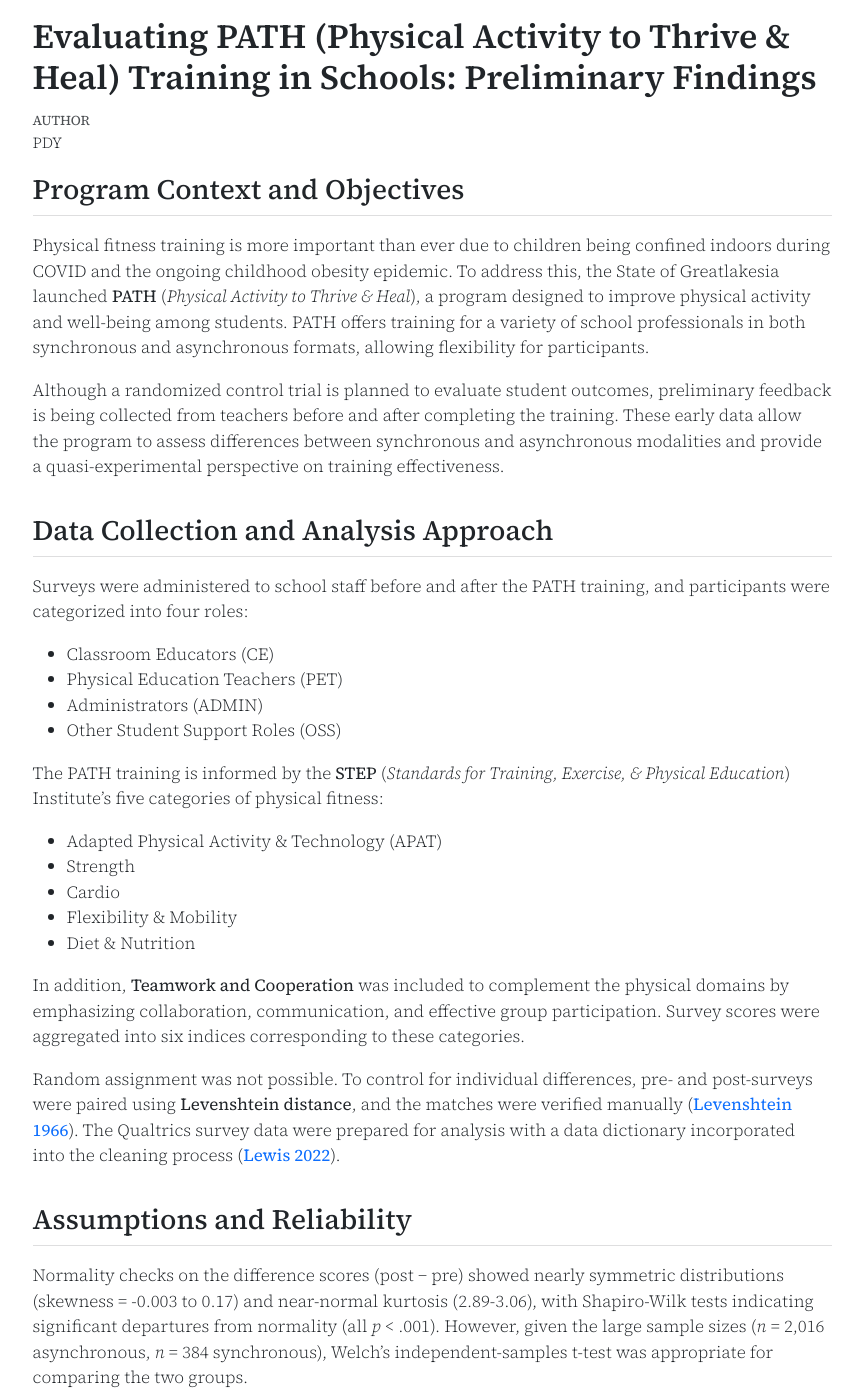
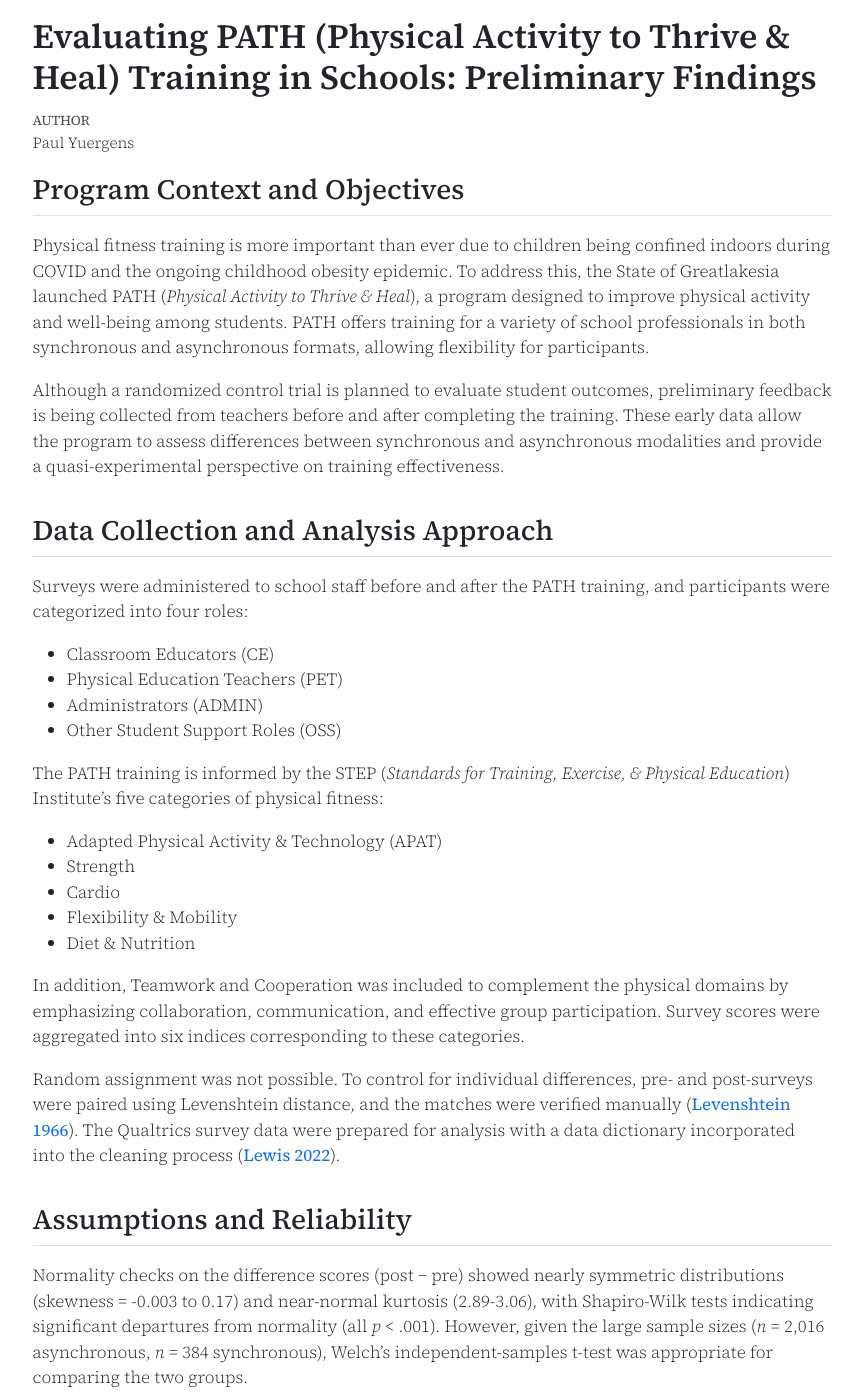
Before and after one commit to pyrgns/pyrgns.github.io, a Jekyll site: the page PE_Report.html, which Jekyll copies as it is, in a window 1280 px wide and 1400 px high. Shown: the whole window, without its empty margins (208-1071 px from the left). Built offline with Jekyll 4.4.1, drawn with Linux system fonts in a browser that asks for light colours.

Commit message:
Update PE_Report.html

```diff
--- a/PE_Report.html
+++ b/PE_Report.html
@@ -78,7 +78,7 @@ div.csl-indent {
     <div>
     <div class="quarto-title-meta-heading">Author</div>
     <div class="quarto-title-meta-contents">
-             <p>PDY </p>
+             <p>Paul Yuergens</p>
           </div>
   </div>
 
@@ -93,7 +93,7 @@ div.csl-indent {
 
 <section id="program-context-and-objectives" class="level2">
 <h2 class="anchored" data-anchor-id="program-context-and-objectives">Program Context and Objectives</h2>
-<p>Physical fitness training is more important than ever due to children being confined indoors during COVID and the ongoing childhood obesity epidemic. To address this, the State of Greatlakesia launched <strong>PATH</strong> (<em>Physical Activity to Thrive &amp; Heal</em>), a program designed to improve physical activity and well-being among students. PATH offers training for a variety of school professionals in both synchronous and asynchronous formats, allowing flexibility for participants.</p>
+<p>Physical fitness training is more important than ever due to children being confined indoors during COVID and the ongoing childhood obesity epidemic. To address this, the State of Greatlakesia launched PATH (<em>Physical Activity to Thrive &amp; Heal</em>), a program designed to improve physical activity and well-being among students. PATH offers training for a variety of school professionals in both synchronous and asynchronous formats, allowing flexibility for participants.</p>
 <p>Although a randomized control trial is planned to evaluate student outcomes, preliminary feedback is being collected from teachers before and after completing the training. These early data allow the program to assess differences between synchronous and asynchronous modalities and provide a quasi-experimental perspective on training effectiveness.</p>
 </section>
 <section id="data-collection-and-analysis-approach" class="level2">
@@ -105,7 +105,7 @@ div.csl-indent {
 <li>Administrators (ADMIN)</li>
 <li>Other Student Support Roles (OSS)</li>
 </ul>
-<p>The PATH training is informed by the <strong>STEP</strong> (<em>Standards for Training, Exercise, &amp; Physical Education</em>) Institute’s five categories of physical fitness:</p>
+<p>The PATH training is informed by the STEP (<em>Standards for Training, Exercise, &amp; Physical Education</em>) Institute’s five categories of physical fitness:</p>
 <ul>
 <li>Adapted Physical Activity &amp; Technology (APAT)</li>
 <li>Strength</li>
@@ -113,8 +113,8 @@ div.csl-indent {
 <li>Flexibility &amp; Mobility</li>
 <li>Diet &amp; Nutrition</li>
 </ul>
-<p>In addition, <strong>Teamwork and Cooperation</strong> was included to complement the physical domains by emphasizing collaboration, communication, and effective group participation. Survey scores were aggregated into six indices corresponding to these categories.</p>
-<p>Random assignment was not possible. To control for individual differences, pre- and post-surveys were paired using <strong>Levenshtein distance</strong>, and the matches were verified manually <span class="citation" data-cites="levenshtein1966">(<a href="#ref-levenshtein1966" role="doc-biblioref">Levenshtein 1966</a>)</span>. The Qualtrics survey data were prepared for analysis with a data dictionary incorporated into the cleaning process <span class="citation" data-cites="lewis2022">(<a href="#ref-lewis2022" role="doc-biblioref">Lewis 2022</a>)</span>.</p>
+<p>In addition, Teamwork and Cooperation was included to complement the physical domains by emphasizing collaboration, communication, and effective group participation. Survey scores were aggregated into six indices corresponding to these categories.</p>
+<p>Random assignment was not possible. To control for individual differences, pre- and post-surveys were paired using Levenshtein distance, and the matches were verified manually <span class="citation" data-cites="levenshtein1966">(<a href="#ref-levenshtein1966" role="doc-biblioref">Levenshtein 1966</a>)</span>. The Qualtrics survey data were prepared for analysis with a data dictionary incorporated into the cleaning process <span class="citation" data-cites="lewis2022">(<a href="#ref-lewis2022" role="doc-biblioref">Lewis 2022</a>)</span>.</p>
 </section>
 <section id="assumptions-and-reliability" class="level2">
 <h2 class="anchored" data-anchor-id="assumptions-and-reliability">Assumptions and Reliability</h2>
@@ -2539,7 +2539,7 @@ div.csl-indent {
 </tr>
 </tbody><tfoot>
 <tr class="gt_sourcenotes odd">
-<td colspan="7" class="gt_sourcenote">CE = Classroom Educators; PET = Physical Education Teachers; ADMIN = Administrators; OSS = Other Student Support Roles</td>
+<td colspan="7" class="gt_sourcenote"><strong>Note:</strong> CE = Classroom Educators; PET = Physical Education Teachers; ADMIN = Administrators; OSS = Other Student Support Roles</td>
 </tr>
 </tfoot>
 
```
